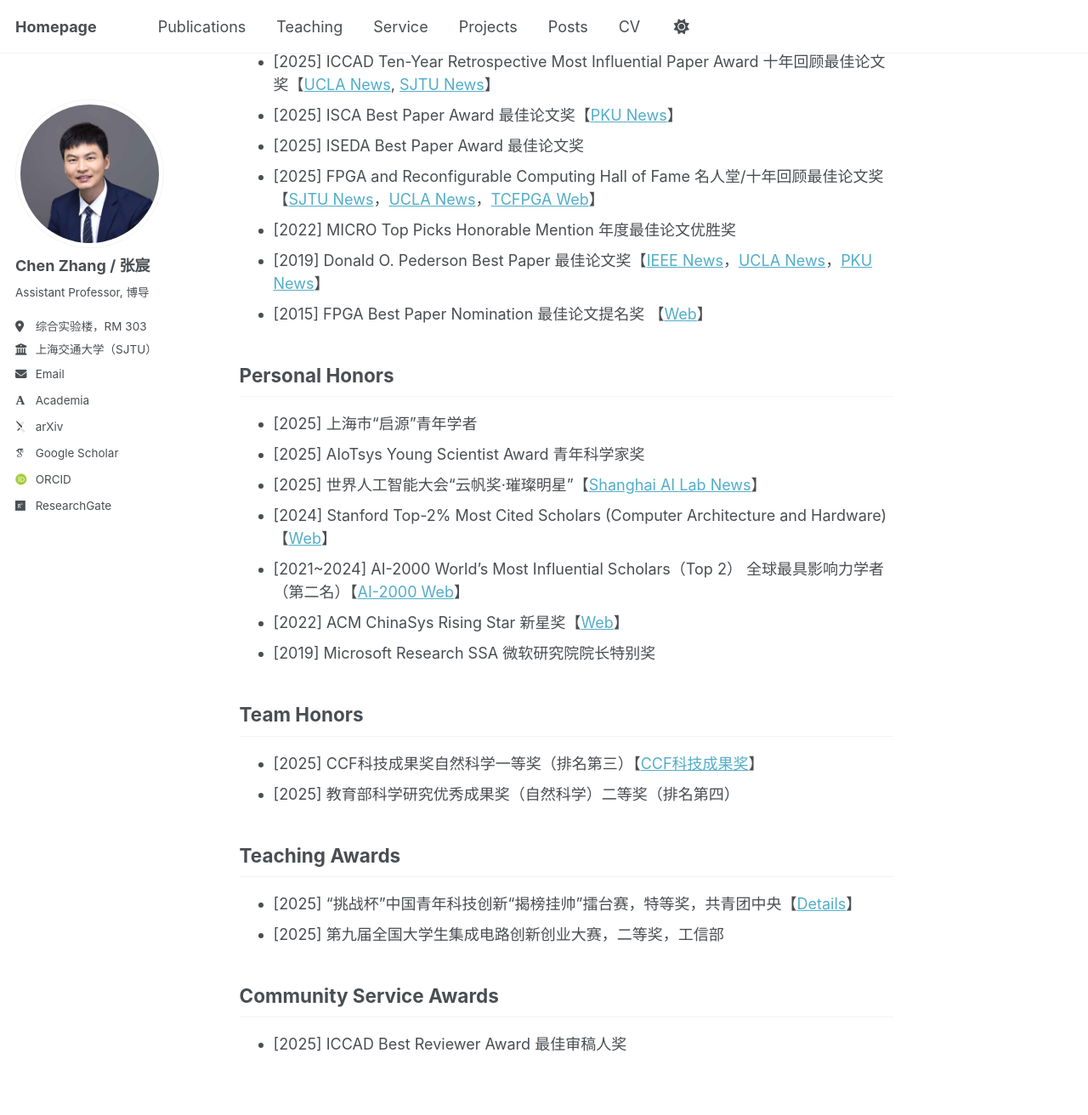
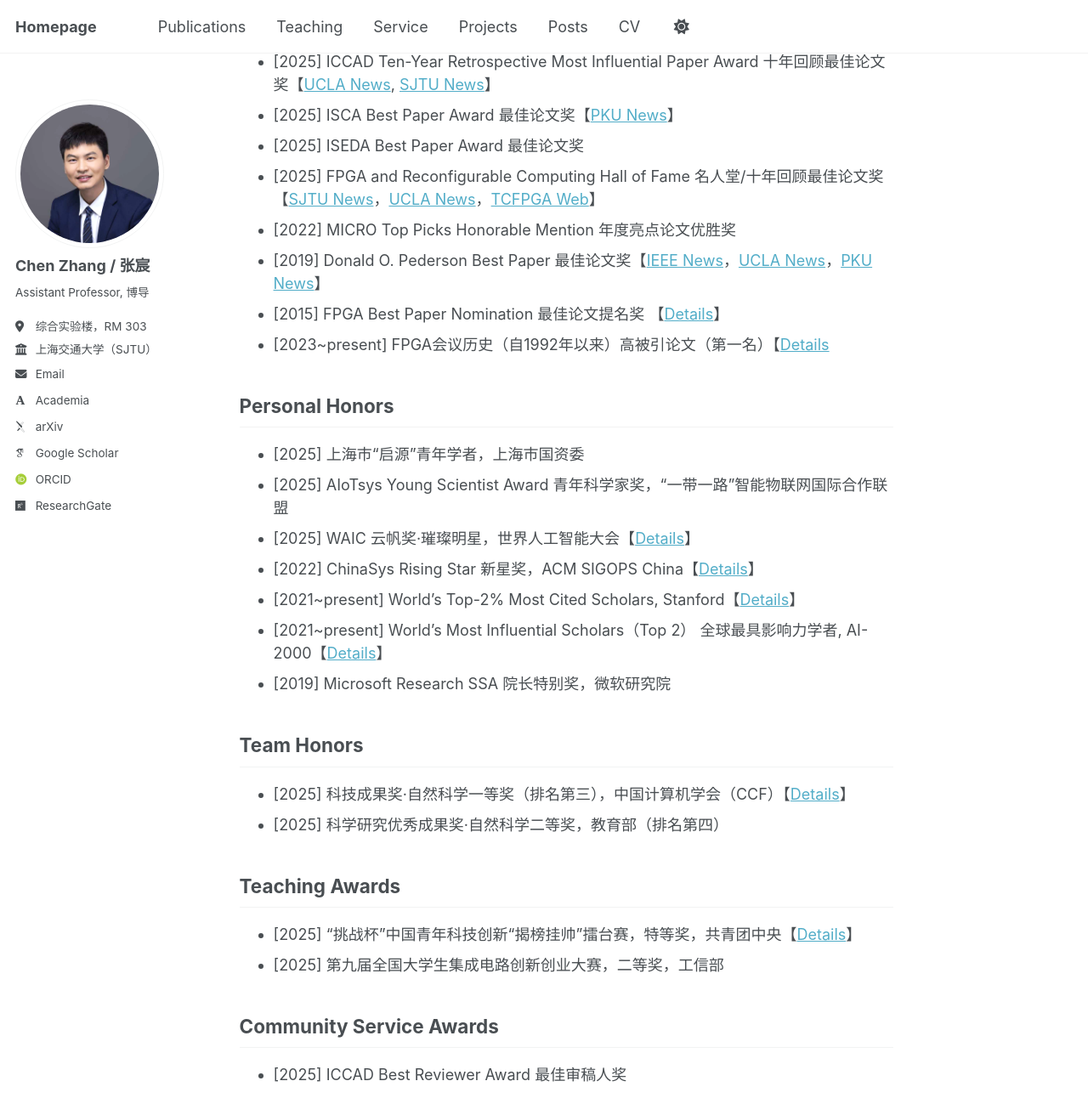
Before and after one commit to chenzhangsjtu/chenzhangsjtu.github.io, a Jekyll site: the page built from _pages/about.md, in a window 1280 px wide and 1400 px high, scrolled down 1979 px. Shown: the top 1312 px of the window at 85% size. Built offline with Jekyll 4.4.1, drawn with Linux system fonts in a browser that asks for light colours; some web fonts are replaced.

Commit message:
Update about.md

```diff
--- a/_pages/about.md
+++ b/_pages/about.md
@@ -45,23 +45,23 @@ He has published about 40 papers in top-tier conferences and journals, including
 - [2025] ISCA Best Paper Award 最佳论文奖【[PKU News](https://ic.pku.edu.cn/xwdt/6422d56ef3114e03b930e16b2f3b8941.htm)】
 - [2025] ISEDA Best Paper Award 最佳论文奖
 - [2025] FPGA and Reconfigurable Computing Hall of Fame 名人堂/十年回顾最佳论文奖【[SJTU News](https://mp.weixin.qq.com/s/ZKNA4BI9bxbInRNhaJVlLg)，[UCLA News](https://www.cs.ucla.edu/professor-jason-cong-and-co-authors-inducted-into-the-class-of-2025-fpga-and-reconfigurable-computing-hall-of-fame/)，[TCFPGA Web](https://tcfpga.org/books/hall-of-fame/page/hall-of-fame-inductees)】<!-- Since 2017, the award has been selected by a vote of the TCFPGA committee, and this is the first time it has been awarded to a scholar from the Asia-Pacific region. -->
-- [2022] MICRO Top Picks Honorable Mention 年度最佳论文优胜奖 <!--（MICRO 年度最佳论文优胜奖）-->
+- [2022] MICRO Top Picks Honorable Mention 年度亮点论文优胜奖 <!--（MICRO 年度最佳论文优胜奖）-->
 - [2019] Donald O. Pederson Best Paper 最佳论文奖【[IEEE News](https://ieee-ceda.org/awards/donald-o-pederson-award#recipients)，[UCLA News](https://www.cs.ucla.edu/2019-donald-o-pederson-best-paper-award/)，[PKU News](https://cs.pku.edu.cn/info/1263/2440.htm)】<!-- Since 1999, the recipients have been selected through voting by the IEEE CEDA committee. This marks the first time that a Chinese scholars has received the award. -->
-- [2015] FPGA Best Paper Nomination 最佳论文提名奖 【[Web](https://www.isfpga.org/past/fpga2015/index.html)】
+- [2015] FPGA Best Paper Nomination 最佳论文提名奖 【[Details](https://www.isfpga.org/past/fpga2015/index.html)】
+- [2023~present] FPGA会议历史（自1992年以来）高被引论文（第一名）【[Details](https://dl.acm.org/conference/fpga)
 
 ## Personal Honors
-- [2025] 上海市“启源”青年学者
-- [2025] AIoTsys Young Scientist Award 青年科学家奖
-- [2025] 世界人工智能大会“云帆奖·璀璨明星”【[Shanghai AI Lab News](https://mp.weixin.qq.com/s/tZo4lPEPPP1Xp94KbycziQ)】
-- [2024] Stanford Top-2% Most Cited Scholars (Computer Architecture and Hardware)【[Web](https://topresearcherslist.com/Home/Profile/899190)】
-- [2021~2024] AI-2000 World's Most Influential Scholars（Top 2） 全球最具影响力学者（第二名）【[AI-2000 Web](https://www.aminer.cn/ai2000/ct)】
-<!-- - [2024] FPGA会议历史（自1992年以来）高被引论文（第一名）【[ACM Library](https://dl.acm.org/conference/fpga)】-->
-- [2022] ACM ChinaSys Rising Star 新星奖【[Web](https://chinasys.org/doku.php?id=awards)】
-- [2019] Microsoft Research SSA 微软研究院院长特别奖
+- [2025] 上海市“启源”青年学者，上海市国资委
+- [2025] AIoTsys Young Scientist Award 青年科学家奖，“一带一路”智能物联网国际合作联盟
+- [2025] WAIC 云帆奖·璀璨明星，世界人工智能大会【[Details](https://mp.weixin.qq.com/s/tZo4lPEPPP1Xp94KbycziQ)】
+- [2022] ChinaSys Rising Star 新星奖，ACM SIGOPS China【[Details](https://chinasys.org/doku.php?id=awards)】
+- [2021~present] World's Top-2% Most Cited Scholars, Stanford【[Details](https://topresearcherslist.com/Home/Profile/899190)】
+- [2021~present] World's Most Influential Scholars（Top 2） 全球最具影响力学者, AI-2000【[Details](https://www.aminer.cn/ai2000/ct)】
+- [2019] Microsoft Research SSA 院长特别奖，微软研究院
 
 ## Team Honors
-- [2025] CCF科技成果奖自然科学一等奖（排名第三）【[CCF科技成果奖](https://mp.weixin.qq.com/s/E_mKk9NPjM9IHYafRUqpHA)】
-- [2025] 教育部科学研究优秀成果奖（自然科学）二等奖（排名第四）
+- [2025] 科技成果奖·自然科学一等奖（排名第三），中国计算机学会（CCF）【[Details](https://mp.weixin.qq.com/s/E_mKk9NPjM9IHYafRUqpHA)】
+- [2025] 科学研究优秀成果奖·自然科学二等奖，教育部（排名第四）
 
 ## Teaching Awards
 - [2025] “挑战杯”中国青年科技创新“揭榜挂帅”擂台赛，特等奖，共青团中央【[Details](https://mp.weixin.qq.com/s/SQKxtXRo0639CYQ8-sh8iw)】
```
